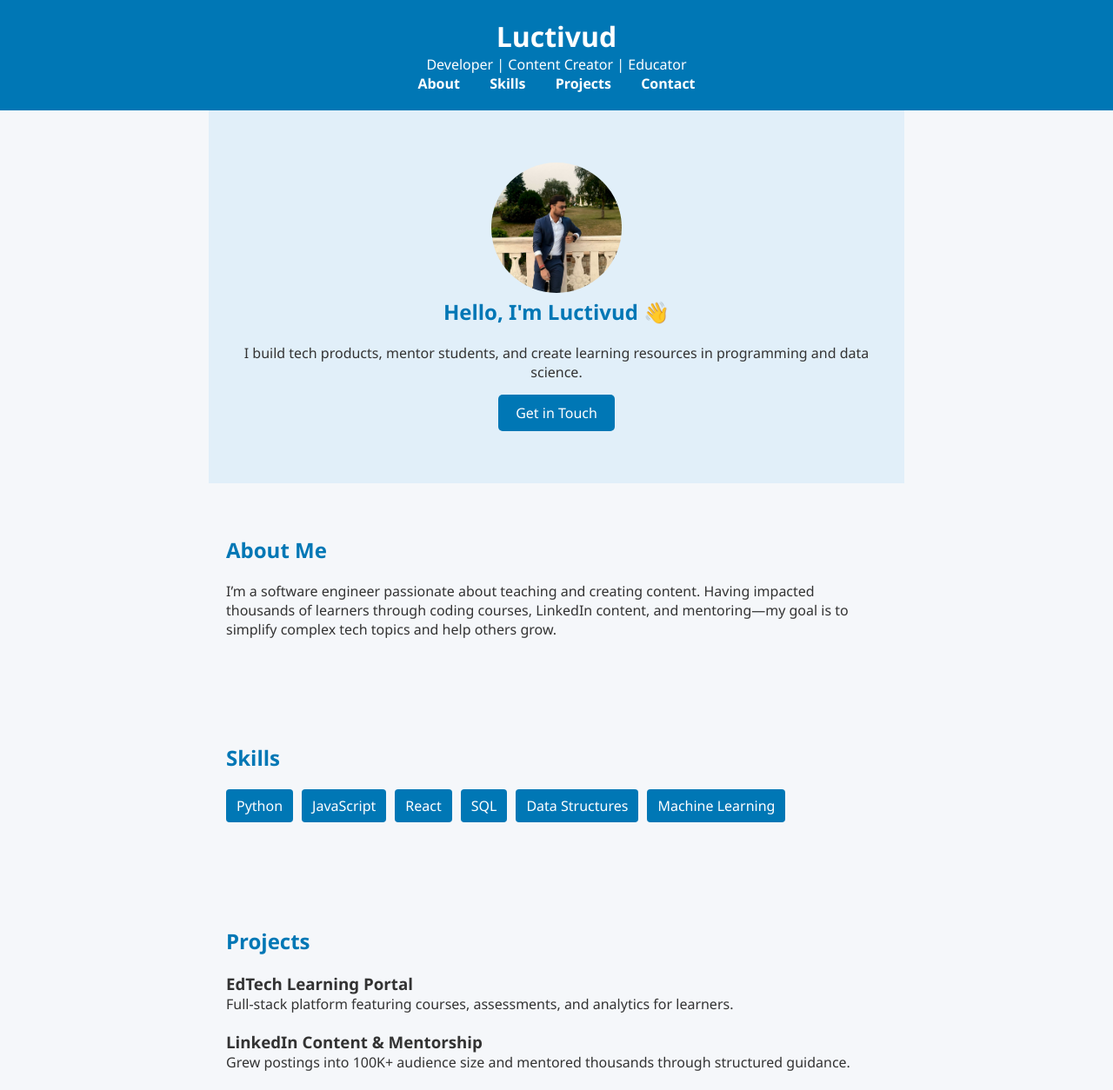
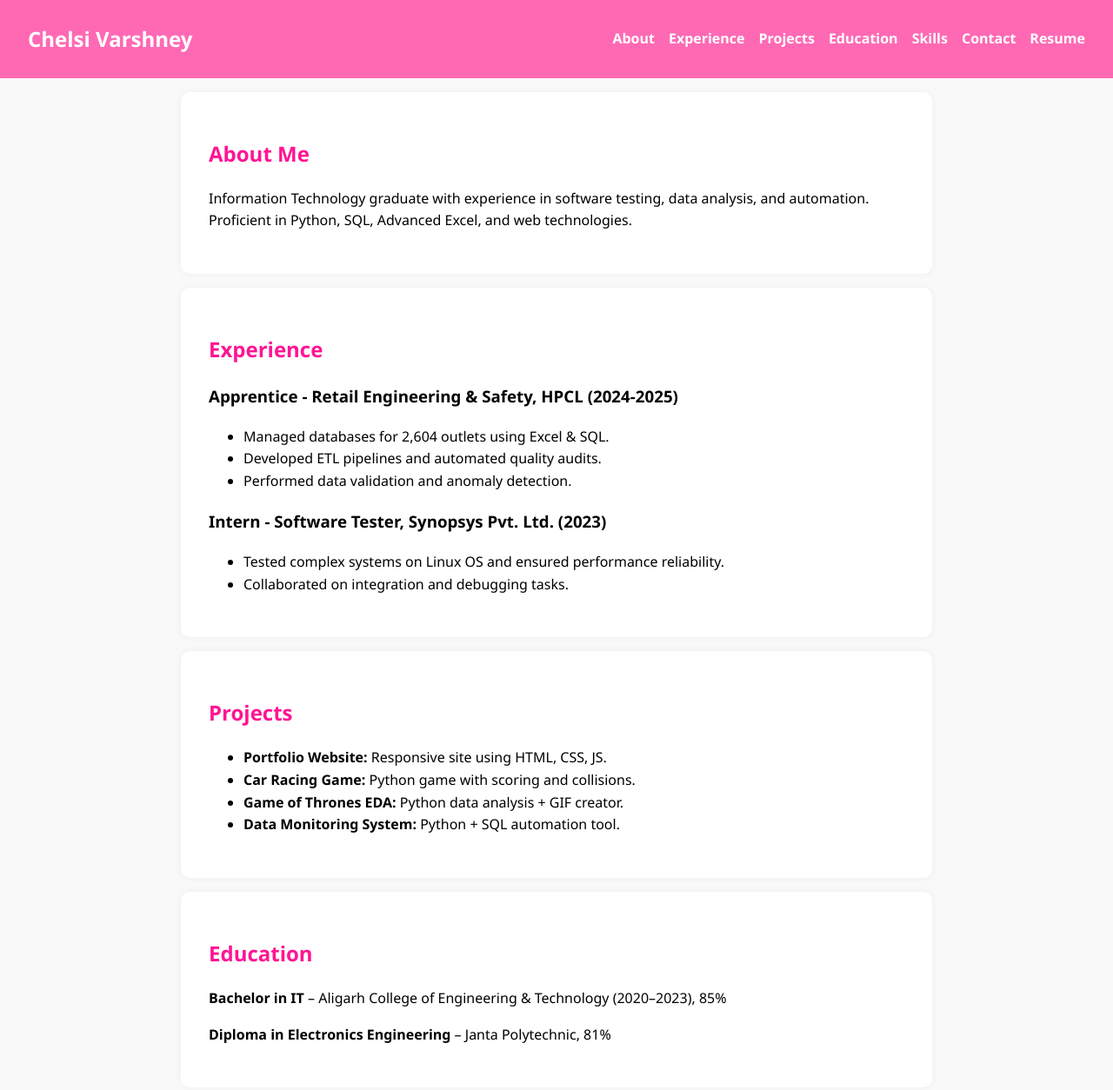
Before and after one commit to Chelsi31/Portfolio-Website, a plain HTML site: page index.html in a window 1280 px wide. Shown: the top 1254 px of the page at 87% size. Drawn offline with Linux system fonts and the light colour scheme; a script that the page names is missing.

Commit message:
Add files via upload

```diff
--- a/index.html
+++ b/index.html
@@ -3,75 +3,75 @@
 <head>
   <meta charset="UTF-8" />
   <meta name="viewport" content="width=device-width, initial-scale=1.0"/>
-  <title>Luctivud | Portfolio</title>
-  <link rel="stylesheet" href="style.css">
+  <title>Chelsi Varshney Portfolio</title>
+  <link rel="stylesheet" href="style.css" />
 </head>
 <body>
-
   <header>
-    <h1>Luctivud</h1>
-    <p>Developer | Content Creator | Educator</p>
     <nav>
-      <a href="#about">About</a>
-      <a href="#skills">Skills</a>
-      <a href="#projects">Projects</a>
-      <a href="#contact">Contact</a>
+      <h1>Chelsi Varshney</h1>
+      <ul>
+        <li><a href="#about">About</a></li>
+        <li><a href="#experience">Experience</a></li>
+        <li><a href="#projects">Projects</a></li>
+        <li><a href="#education">Education</a></li>
+        <li><a href="#skills">Skills</a></li>
+        <li><a href="#contact">Contact</a></li>
+        <li><a href="Chelsi Resume CV.pdf" download>Resume</a></li>
+      </ul>
     </nav>
   </header>
 
-  <section class="hero" id="hero">
-    <img src="profile.jpg" alt="Profile Picture">
-    <h2>Hello, I'm Luctivud 👋</h2>
-    <p>I build tech products, mentor students, and create learning resources in programming and data science.</p>
-    <a href="#contact" class="btn">Get in Touch</a>
+  <section id="about" class="section">
+    <h2>About Me</h2>
+    <p>Information Technology graduate with experience in software testing, data analysis, and automation. Proficient in Python, SQL, Advanced Excel, and web technologies.</p>
   </section>
 
-  <section id="about">
-    <h2>About Me</h2>
-    <p>
-      I’m a software engineer passionate about teaching and creating content. Having impacted thousands of learners
-      through coding courses, LinkedIn content, and mentoring—my goal is to simplify complex tech topics
-      and help others grow.
-    </p>
-  </section>
-
-  <section id="skills">
-    <h2>Skills</h2>
-    <ul class="skills-list">
-      <li>Python</li>
-      <li>JavaScript</li>
-      <li>React</li>
-      <li>SQL</li>
-      <li>Data Structures</li>
-      <li>Machine Learning</li>
+  <section id="experience" class="section">
+    <h2>Experience</h2>
+    <h3>Apprentice - Retail Engineering & Safety, HPCL (2024-2025)</h3>
+    <ul>
+      <li>Managed databases for 2,604 outlets using Excel & SQL.</li>
+      <li>Developed ETL pipelines and automated quality audits.</li>
+      <li>Performed data validation and anomaly detection.</li>
+    </ul>
+    <h3>Intern - Software Tester, Synopsys Pvt. Ltd. (2023)</h3>
+    <ul>
+      <li>Tested complex systems on Linux OS and ensured performance reliability.</li>
+      <li>Collaborated on integration and debugging tasks.</li>
     </ul>
   </section>
 
-  <section id="projects">
+  <section id="projects" class="section">
     <h2>Projects</h2>
-    <div class="project">
-      <h3>EdTech Learning Portal</h3>
-      <p>Full‑stack platform featuring courses, assessments, and analytics for learners.</p>
-    </div>
-    <div class="project">
-      <h3>LinkedIn Content & Mentorship</h3>
-      <p>Grew postings into 100K+ audience size and mentored thousands through structured guidance.</p>
-    </div>
+    <ul>
+      <li><strong>Portfolio Website:</strong> Responsive site using HTML, CSS, JS.</li>
+      <li><strong>Car Racing Game:</strong> Python game with scoring and collisions.</li>
+      <li><strong>Game of Thrones EDA:</strong> Python data analysis + GIF creator.</li>
+      <li><strong>Data Monitoring System:</strong> Python + SQL automation tool.</li>
+    </ul>
   </section>
 
-  <section id="contact">
-    <h2>Contact Me</h2>
-    <form id="contact-form">
-      <input type="text" id="name" placeholder="Your Name" required />
-      <input type="email" id="email" placeholder="Your Email" required />
-      <textarea id="message" rows="5" placeholder="Your Message"></textarea>
-      <button type="submit">Send</button>
-    </form>
-    <p id="response-message"></p>
+  <section id="education" class="section">
+    <h2>Education</h2>
+    <p><strong>Bachelor in IT</strong> – Aligarh College of Engineering & Technology (2020–2023), 85%</p>
+    <p><strong>Diploma in Electronics Engineering</strong> – Janta Polytechnic, 81%</p>
+  </section>
+
+  <section id="skills" class="section">
+    <h2>Skills</h2>
+    <p>HTML, CSS, JavaScript, Python, SQL, Advanced Excel, ETL, Automation, Data Validation</p>
+  </section>
+
+  <section id="contact" class="section">
+    <h2>Contact</h2>
+    <p>Email: <a href="mailto:ichelsivarshney@gmail.com">ichelsivarshney@gmail.com</a></p>
+    <p>Phone: +91-6396252104</p>
+    <p>LinkedIn: <a href="https://www.linkedin.com/in/chelsi-varshney" target="_blank">Chelsi Varshney</a></p>
   </section>
 
   <footer>
-    <p>&copy; 2025 Luctivud. <a href="https://www.linkedin.com/in/luctivud" target="_blank">Connect on LinkedIn</a></p>
+    <p>© 2025 Chelsi Varshney. All rights reserved.</p>
   </footer>
 
   <script src="script.js"></script>
--- a/style.css
+++ b/style.css
@@ -1,110 +1,59 @@
-* {
+body {
+  font-family: 'Segoe UI', sans-serif;
   margin: 0;
   padding: 0;
-  box-sizing: border-box;
-  scroll-behavior: smooth;
-}
-
-body {
-  font-family: 'Segoe UI', sans-serif;
-  background: #f5f7fa;
-  color: #333;
+  line-height: 1.6;
+  background-color: #f9f9f9;
 }
 
 header {
-  background: #0077b5;
+  background: #ff69b4;
   color: white;
-  padding: 20px;
-  text-align: center;
+  padding: 1rem 2rem;
+  position: sticky;
+  top: 0;
+  z-index: 100;
 }
 
-nav a {
+nav {
+  display: flex;
+  justify-content: space-between;
+  align-items: center;
+}
+
+nav h1 {
+  margin: 0;
+  font-size: 24px;
+}
+
+nav ul {
+  list-style: none;
+  display: flex;
+  gap: 1rem;
+}
+
+nav ul li a {
   color: white;
-  margin: 0 15px;
   text-decoration: none;
   font-weight: bold;
 }
 
-.hero {
-  text-align: center;
-  padding: 60px 20px;
-  background: #e1eff9;
-}
-
-.hero img {
-  width: 150px;
-  height: 150px;
-  border-radius: 50%;
-  object-fit: cover;
-}
-
-.btn {
-  display: inline-block;
-  margin-top: 15px;
-  padding: 10px 20px;
-  background: #0077b5;
-  color: white;
-  text-decoration: none;
-  border-radius: 5px;
-}
-
-section {
-  padding: 60px 20px;
+.section {
+  padding: 2rem;
+  background: white;
+  margin: 1rem auto;
   max-width: 800px;
-  margin: auto;
+  box-shadow: 0 0 8px rgba(0, 0, 0, 0.05);
+  border-radius: 10px;
 }
 
 h2 {
-  margin-bottom: 20px;
-  color: #0077b5;
-}
-
-.skills-list {
-  list-style: none;
-  display: flex;
-  flex-wrap: wrap;
-  gap: 10px;
-}
-
-.skills-list li {
-  background: #0077b5;
-  color: white;
-  padding: 8px 12px;
-  border-radius: 4px;
-}
-
-.project {
-  margin-bottom: 20px;
-}
-
-#contact-form {
-  display: grid;
-  gap: 15px;
-}
-
-#contact-form input,
-#contact-form textarea {
-  padding: 10px;
-  border: 1px solid #aaa;
-  border-radius: 5px;
-}
-
-#contact-form button {
-  padding: 10px;
-  background: #0077b5;
-  color: white;
-  border: none;
-  border-radius: 5px;
-  cursor: pointer;
-}
-
-#response-message {
-  margin-top: 15px;
+  color: #ff1493;
 }
 
 footer {
   text-align: center;
-  background: #0077b5;
-  color: white;
-  padding: 20px;
+  padding: 1rem;
+  background: #eee;
+  font-size: 14px;
 }
```
Also changed, not shown: 2 other files.
